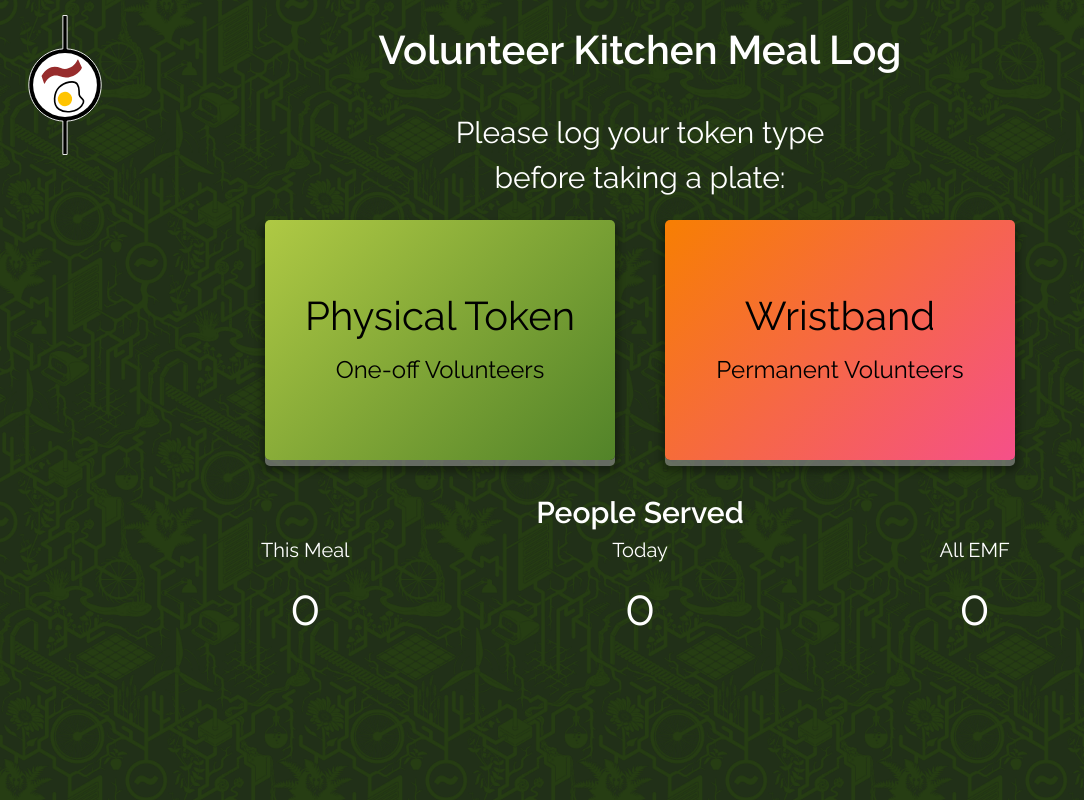
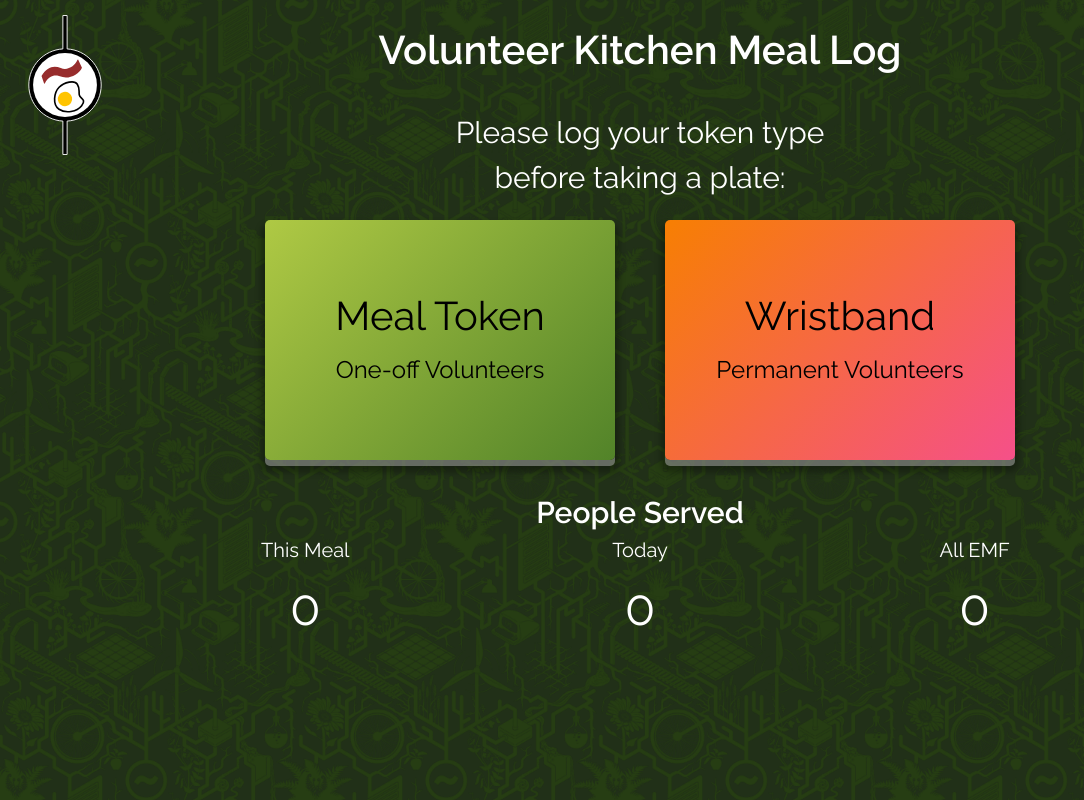
Before and after one commit to paullessing/emfkitchen-tracker, a SvelteKit app: page / in a window 1280 px wide. Shown: the whole page, without its empty margins (0-1084 px from the left). Built offline with nearby package versions, Linux system fonts and the light colour scheme.

Commit message:
Reword meal token button

```diff
--- a/src/routes/EaterSelection.svelte
+++ b/src/routes/EaterSelection.svelte
@@ -11,7 +11,7 @@
   <button
     class="eater-selection__choice eater-selection__choice--volunteer"
     on:click={handleClick(EaterType.VOLUNTEER)}
-    >Physical Token
+    >Meal Token<br />
     <span class="eater-selection__subtitle">One-off Volunteers</span>
   </button>
   <button
```
